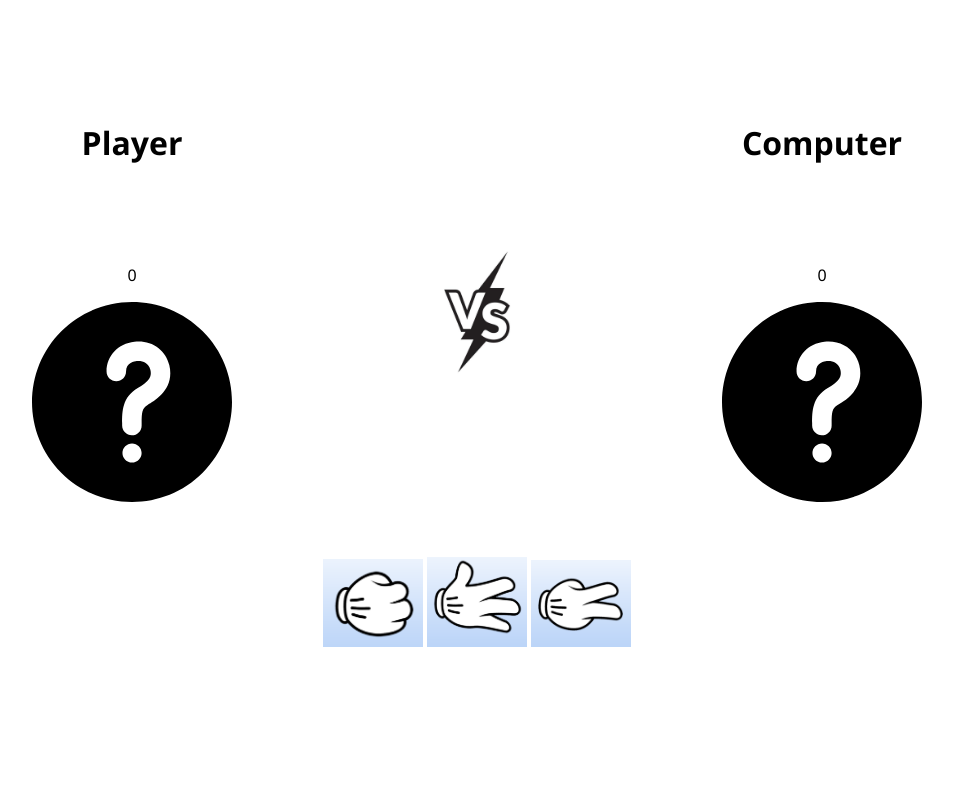
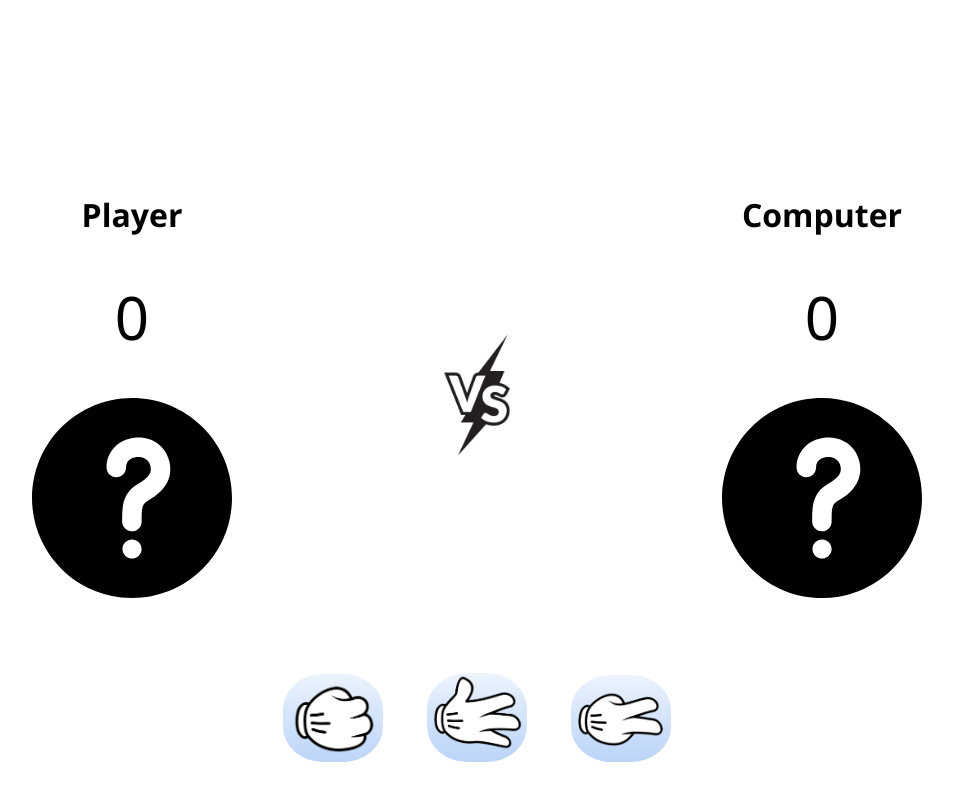
Before and after one commit to ongks-useR/3_rock_paper_scissor, a plain HTML site: page index.html in a window 1280 px wide. Shown: the whole page, without its empty margins (163-1116 px from the left). Drawn offline with Linux system fonts and the light colour scheme.

Commit message:
make changes in CSS file corresponding to changes in html file.

```diff
--- a/game.css
+++ b/game.css
@@ -6,7 +6,8 @@ body {
     font-family: 'Segoe UI', Tahoma, Geneva, Verdana, sans-serif;
 }
 
-#outcome {
+#outcome,
+#totalGame {
     height: 50px;
 }
 
@@ -20,18 +21,25 @@ body {
 #player h1,
 #computer h1 {
     margin-top: 0px;
-    margin-bottom: 100px;
+    margin-bottom: 20px;
+}
+
+#playerScore,
+#computerScore {
+    font-size: 60px;
+    margin: 40px;
+}
+
+#player img,
+#computer img {
+    border-radius: 40%;
 }
 
 #option {
     margin: 20px;
 }
 
-button {
-    margin: 10px 40px;
-    border-radius: 25%;
+#option img {
+    border-radius: 40%;
+    margin: 20px;
 }
-
-button img {
-    border-radius: 25%;
-}
```
